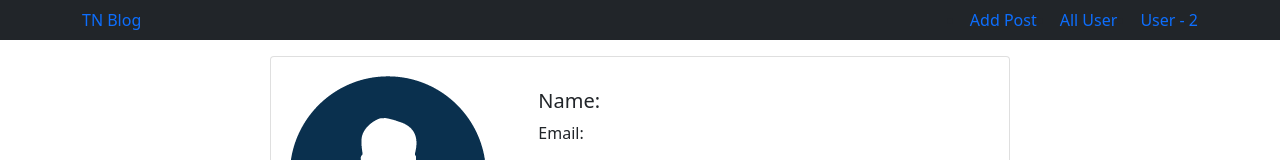
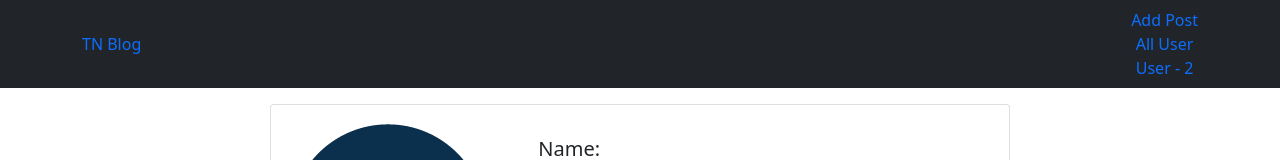
Before and after one commit to wickedaf/jp-blog-nextjs, a Next.js app: page /profile/2 in a window 1280 px wide. Shown: the top 160 px of the page. Built offline with nearby package versions, Linux system fonts and the light colour scheme; no server answers.

Commit message:
Navbar button fixed

```diff
--- a/components/NavBar.js
+++ b/components/NavBar.js
@@ -21,7 +21,7 @@ const NavBar = () => {
           </button>
           <div className="collapse navbar-collapse" id="navbarSupportedContent">
             <ul className="navbar-nav me-auto mb-2 mb-lg-0"></ul>
-            <div className="d-flex">
+            <div className="text-center">
               <li className="nav-item">
                 <Link
                   className="text-decoration-none text-white"
--- a/pages/_app.js
+++ b/pages/_app.js
@@ -3,7 +3,7 @@ import "bootstrap/dist/css/bootstrap.css";
 import { createContext, useCallback, useEffect, useState } from "react";
 import dynamic from "next/dynamic";
 
-const NavBarDynamic = dynamic(() => import("../components/NavBar"))
+const NavBarDynamic = dynamic(() => import("../components/NavBar"));
 
 export const BlogContext = createContext();
 
@@ -18,25 +18,29 @@ function MyApp({ Component, pageProps }) {
   // }, []);
 
   const fetchUserAPI = useCallback(async () => {
-    let response = await fetch("https://jsonplaceholder.typicode.com/users")
-    response = await response.json()
-    setUser(response)
-  }, [])
-
+    let response = await fetch("https://jsonplaceholder.typicode.com/users");
+    response = await response.json();
+    setUser(response);
+  }, []);
 
   useEffect(() => {
     fetchUserAPI();
   }, [fetchUserAPI]);
 
-
-
   return (
+    <>
+      <script
+        src="https://cdn.jsdelivr.net/npm/bootstrap@5.0.1/dist/js/bootstrap.min.js"
+        integrity="sha384-Atwg2Pkwv9vp0ygtn1JAojH0nYbwNJLPhwyoVbhoPwBhjQPR5VtM2+xf0Uwh9KtT"
+        crossorigin="anonymous"
+      ></script>
       <BlogContext.Provider
         value={{ userData: [user, setUser], postData: [post, setPost] }}
       >
         <NavBarDynamic />
         <Component {...pageProps} />
       </BlogContext.Provider>
+    </>
   );
 }
 
```
Lines whose indentation alone changed are shown as unchanged.
